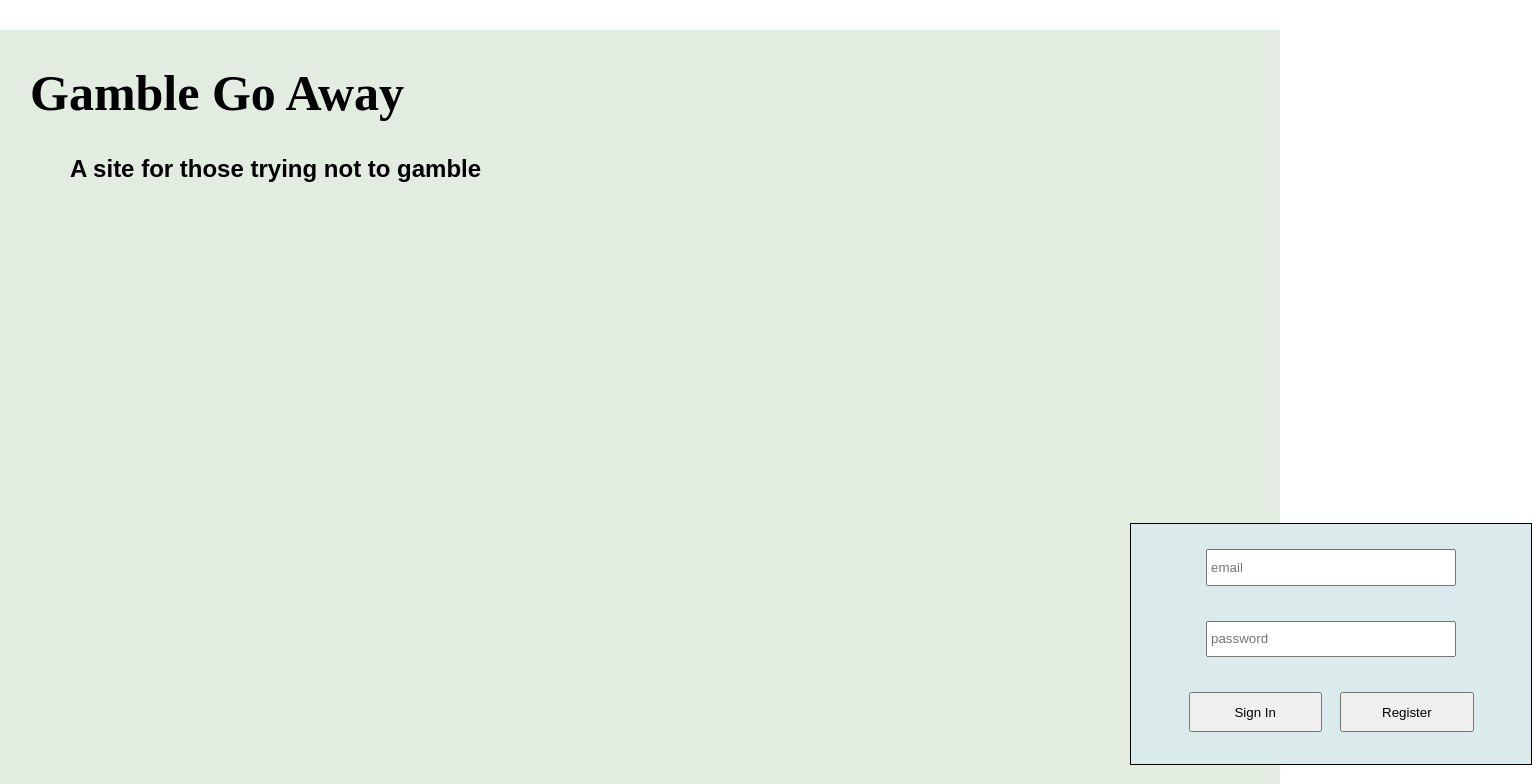
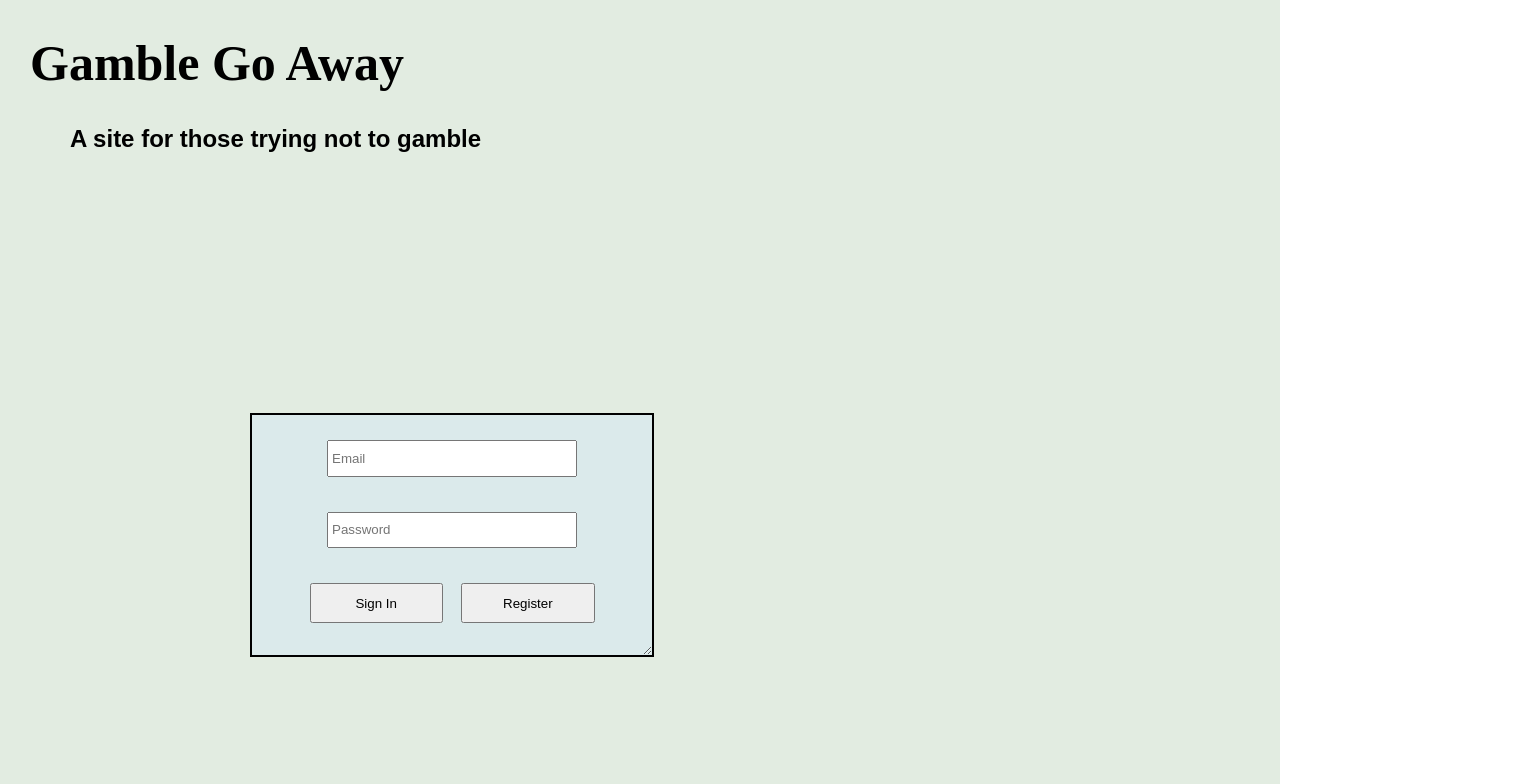
Before and after one commit to geerma/GamblingGoAway, a React (Create React App) app: page / in a window 1280 px wide. Shown: the top 784 px of the page, 1532 px wide, since content can reach past the window. Built offline with nearby package versions, Linux system fonts and the light colour scheme; no server answers.

Commit message:
css update

```diff
--- a/src/Welcome.css
+++ b/src/Welcome.css
@@ -1,7 +1,7 @@
 .welcome {
   position: absolute;
-  top: 30px;
-  bottom: 60px;
+  top: 0px;
+  bottom: 0px;
   color: lightskyblue;
   background-color: #E2ECE1;
   height: 100%;
@@ -14,20 +14,92 @@
   position: relative;
 }
 
-.container {
+.container-register {
   display: grid;
+  resize: horizontal;
+  overflow: auto;
   position: absolute;
-  left: 70em;
-  top: 20em;
+  left: 15em;
+  top: 15em;
+  width: 25em;
+  height: 25em;
+  grid-template-columns: 1fr 1fr;
+  grid-template-rows: 1fr 1fr 1fr 1fr 1fr;
+  gap: 0px 0px;
+  background-color: #DBEAEB;
+  border: 2px solid black;
+
+}
+.container-register > .email {
+  grid-area: 1 / 1 / 1 / 3;
+  padding: 3px;
+  margin: 20px;
+  width: 18em;
+  height: 1em;
+  justify-self: center;
+}
+.container-register > .confirm-email {
+  grid-area: 2 / 1 / 2 / 3;
+  padding: 3px;
+  margin: 10px;
+  width: 18em;
+  height: 1em;
+  justify-self: center;
+}
+.container-register > .password {
+  grid-area: 3 / 1 / 3 / 3;
+  padding: 3px;
+  margin: 10px;
+  width: 18em;
+  height: 1em;
+  justify-self: center;
+}
+.container-register > .confirm-password {
+  grid-area: 4 / 1 / 4 / 3;
+  padding: 3px;
+  margin: 10px;
+  width: 18em;
+  height: 1em;
+  justify-self: center;
+}
+.container-register > .button-register {
+  grid-area: 5 / 2 / 5 / 3;
+  padding: 5px;
+  margin: 5px;
+  margin-right: 4em;
+  width: 10em;
+  height: 3em;
+  justify-self: center;
+}
+.container-register > .button-back {
+  grid-area: 5 / 1 / 5 / 2;
+  padding: 5px;
+  margin: 5px;
+  margin-left: 4em;
+  width: 10em;
+  height: 3em;
+  justify-self: center;
+}
+
+
+
+.container-login {
+  display: grid;
+  resize: horizontal;
+  overflow: auto;
+  position: absolute;
+  left: 15em;
+  top: 15em;
   width: 25em;
   height: 15em;
   grid-template-columns: 1fr 1fr;
   grid-template-rows: 1fr 1fr 1fr;
   gap: 0px 0px;
   background-color: #DBEAEB;
-  border: 1px solid black;
+  border: 2px solid black;
+
 }
-.email {
+.container-login > .email {
   grid-area: 1 / 1 / 2 / 3;
   padding: 3px;
   margin: 25px;
@@ -35,7 +107,7 @@
   height: 2em;
   justify-self: center;
 }
-.password {
+.container-login > .password {
   grid-area: 2 / 1 / 3 / 3;
   padding: 3px;
   margin: 10px;
@@ -43,7 +115,7 @@
   height: 2em;
   justify-self: center;
 }
-.button-register {
+.container-login > .button-register {
   grid-area: 3 / 2 / 4 / 3;
   padding: 5px;
   margin: 5px;
@@ -52,7 +124,7 @@
   height: 3em;
   justify-self: center;
 }
-.button-login {
+.container-login > .button-login {
   grid-area: 3 / 1 / 4 / 2;
   padding: 5px;
   margin: 5px;
--- a/src/components/Welcome.js
+++ b/src/components/Welcome.js
@@ -80,8 +80,9 @@ export default function Welcome() {
       </header>
       <div className="login-register-container">
         {isRegistering ? (
-          <div>
+          <div className="container-register">
             <input
+              className="email"
               type="email"
               placeholder="Email"
               value={registerInformation.email}
@@ -93,6 +94,7 @@ export default function Welcome() {
               }
             />
             <input
+              className="confirm-email"
               type="email"
               placeholder="Confirm email"
               value={registerInformation.confirmEmail}
@@ -104,6 +106,7 @@ export default function Welcome() {
               }
             />
             <input
+              className="password"
               type="password"
               placeholder="Password"
               value={registerInformation.password}
@@ -115,6 +118,7 @@ export default function Welcome() {
               }
             />
             <input
+              className="confirm-password"
               type="password"
               placeholder="Confirm Password"
               value={registerInformation.confirmPassword}
@@ -125,22 +129,22 @@ export default function Welcome() {
                 })
               }
             />
-            <button onClick={handleRegister}>Register</button>
-            <button onClick={() => setIsRegistering(false)}>Go Back</button>
+            <button className ="button-register" onClick={handleRegister}>Register</button>
+            <button  className ="button-back" onClick={() => setIsRegistering(false)}>Go Back</button>
           </div>
         ) : (
-          <div className="container">
+          <div className="container-login">
             <input
               className="email"
               type="email"
-              placeholder="email"
+              placeholder="Email"
               onChange={handleEmailChange}
               value={email}
             />
             <input
               className="password"
               type="password"
-              placeholder="password"
+              placeholder="Password"
               onChange={handlePasswordChange}
               value={password}
             />
```
